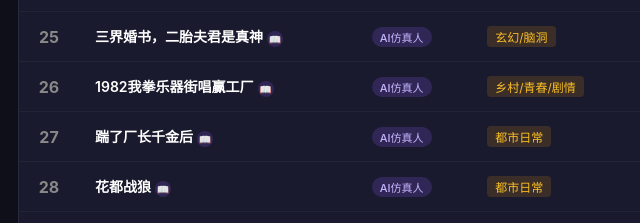
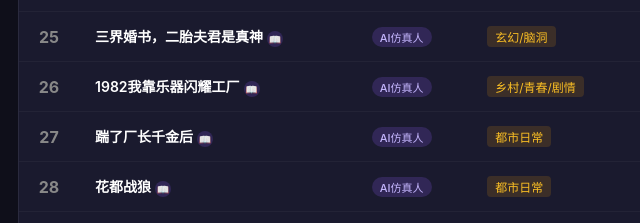
Before and after one commit to bilinsandrali-cpu/Sandra, a plain HTML site: page index.html in a window 1280 px wide. Shown: the part 1638-1861 px from the top of the page, 6-646 px from the left. Drawn offline with Linux system fonts and the light colour scheme; no server answers.

Commit message:
fix: sync type corrections across all dates - 万妖囚录传第一季 2D->3D, 满级传球 AI仿真人->2D, fix drama names

```diff
--- a/index.html
+++ b/index.html
@@ -1265,7 +1265,7 @@ function getDefaultData() {
           {rank:23, name:"我的婆婆是软柿子", tags:"乡村/年代/时代/剧情/反转", publisher:"短剧版权0412236", onlineDate:"03-28", episodes:53, type:"AI仿真人", hotValue:"5102万", synopsis:"缺少公开信息"},
           {rank:24, name:"满级传球，称霸欧洲", tags:"都市日常/青春/剧情/反转", publisher:"短剧版权2798667063", onlineDate:"04-03", episodes:77, type:"2D", hotValue:"5099万", synopsis:"缺少公开信息"},
           {rank:25, name:"三界婚书，二胎夫君是真神", tags:"玄幻/脑洞", publisher:"短剧版权6239592226", onlineDate:"04-02", episodes:70, type:"AI仿真人", hotValue:"5074万", synopsis:"缺少公开信息"},
-          {rank:26, name:"1982我拳乐器街唱赢工厂", tags:"乡村/青春/剧情", publisher:"爱看互动短剧", onlineDate:"03-29", episodes:73, type:"AI仿真人", hotValue:"5070万", synopsis:"缺少公开信息"},
+          {rank:26, name:"1982我靠乐器闪耀工厂", tags:"乡村/青春/剧情", publisher:"爱看互动短剧", onlineDate:"03-29", episodes:73, type:"AI仿真人", hotValue:"5070万", synopsis:"缺少公开信息"},
           {rank:27, name:"踹了厂长千金后", tags:"都市日常", publisher:"短剧版权04086007", onlineDate:"03-27", episodes:41, type:"AI仿真人", hotValue:"5049万", synopsis:"缺少公开信息"},
           {rank:28, name:"花都战狼", tags:"都市日常", publisher:"灵犀动漫", onlineDate:"03-26", episodes:65, type:"AI仿真人", hotValue:"5022万", synopsis:"缺少公开信息"},
           {rank:29, name:"盖世神医，这个女婿有点狂", tags:"都市脑洞/剧情/反转", publisher:"爱看互动短剧", onlineDate:"03-18", episodes:80, type:"AI仿真人", hotValue:"5020万", synopsis:"缺少公开信息"},
@@ -1400,7 +1400,7 @@ function getDefaultData() {
           {rank:14, name:"团宠狗师妹，我的师门全是大妖", tags:"剧情", publisher:"", onlineDate:"", episodes:70, type:"AI仿真人", hotValue:"5281万", synopsis:""},
           {rank:15, name:"聚宝仙盆之杂灵根才是真BOSS", tags:"玄幻/异界", publisher:"短剧版权6058249392", onlineDate:"03-10", episodes:99, type:"3D", hotValue:"5216万", synopsis:"14岁杂灵根少年贺平生初入秀竹峰，偶得聚宝仙盆。凭借仙盆越阶反杀欺压他的宗门弟子，踏上逆袭修仙之路。"},
           {rank:16, name:"归田伴兽趣，满载金满途", tags:"反转/剧情/逆袭", publisher:"", onlineDate:"", episodes:60, type:"AI仿真人", hotValue:"5214万", synopsis:""},
-          {rank:17, name:"万妖囚录传第一季", tags:"剧情/古风", publisher:"梦绘星界动漫", onlineDate:"03-25", episodes:81, type:"2D", hotValue:"5207万", synopsis:"缺少公开信息"},
+          {rank:17, name:"万妖囚录传第一季", tags:"剧情/古风", publisher:"梦绘星界动漫", onlineDate:"03-25", episodes:81, type:"3D", hotValue:"5207万", synopsis:"缺少公开信息"},
           {rank:18, name:"不疯不活", tags:"剧情/古风", publisher:"", onlineDate:"", episodes:47, type:"AI仿真人", hotValue:"5192万", synopsis:""},
           {rank:19, name:"说好对半分两百万分我十万", tags:"剧情/逆袭", publisher:"西安赏彩", onlineDate:"", episodes:41, type:"AI仿真人", hotValue:"5173万", synopsis:""},
           {rank:20, name:"花都战狼", tags:"都市日常", publisher:"", onlineDate:"", episodes:65, type:"AI仿真人", hotValue:"5164万", synopsis:""},
@@ -1431,7 +1431,7 @@ function getDefaultData() {
           {rank:7, name:"虎群团宠小公主", tags:"年代/反转/古风/剧情", publisher:"", onlineDate:"", episodes:84, type:"AI仿真人", hotValue:"5579万", synopsis:""},
           {rank:8, name:"重生之儿媳绝处逢生", tags:"都市日常", publisher:"", onlineDate:"", episodes:75, type:"AI仿真人", hotValue:"5450万", synopsis:""},
           {rank:9, name:"开局一条蛇，无限进化", tags:"逆袭/剧情/反转/古风", publisher:"湖北优剧", onlineDate:"", episodes:83, type:"3D", hotValue:"5432万", synopsis:""},
-          {rank:10, name:"万妖囚录传第一季", tags:"剧情/古风", publisher:"梦绘星界动漫", onlineDate:"03-25", episodes:81, type:"2D", hotValue:"5311万", synopsis:"缺少公开信息"},
+          {rank:10, name:"万妖囚录传第一季", tags:"剧情/古风", publisher:"梦绘星界动漫", onlineDate:"03-25", episodes:81, type:"3D", hotValue:"5311万", synopsis:"缺少公开信息"},
           {rank:11, name:"化身锦鲤，我逆袭成龙", tags:"逆袭/反转/剧情/喜剧", publisher:"亿禧魅影视", onlineDate:"", episodes:70, type:"3D", hotValue:"5525万", synopsis:""},
           {rank:12, name:"前夫嫌我是个瘸子，我转身离开", tags:"恋爱/都市", publisher:"树下的椰子", onlineDate:"03-26", episodes:73, type:"AI仿真人", hotValue:"5322万", synopsis:"缺少公开信息"},
           {rank:13, name:"聚宝仙盆之杂灵根才是真BOSS", tags:"玄幻/异界", publisher:"短剧版权6058249392", onlineDate:"03-10", episodes:99, type:"3D", hotValue:"5309万", synopsis:"14岁杂灵根少年贺平生初入秀竹峰，偶得聚宝仙盆。凭借仙盆越阶反杀欺压他的宗门弟子，踏上逆袭修仙之路。"},
@@ -1472,7 +1472,7 @@ function getDefaultData() {
           {rank:10, name:"前夫嫌我是个瘸子，我转身离开", tags:"恋爱/都市", publisher:"树下的椰子", onlineDate:"03-26", episodes:73, type:"AI仿真人", hotValue:"5370万", synopsis:"缺少公开信息"},
           {rank:11, name:"重生之儿媳绝处逢生", tags:"都市日常", publisher:"", onlineDate:"", episodes:75, type:"AI仿真人", hotValue:"5359万", synopsis:""},
           {rank:12, name:"诡鼎道仙", tags:"逆袭", publisher:"灵矩动漫", onlineDate:"03-26", episodes:72, type:"AI仿真人", hotValue:"5326万", synopsis:"缺少公开信息"},
-          {rank:13, name:"万妖囚录传第一季", tags:"剧情/古风", publisher:"梦绘星界动漫", onlineDate:"03-25", episodes:81, type:"2D", hotValue:"5323万", synopsis:"缺少公开信息"},
+          {rank:13, name:"万妖囚录传第一季", tags:"剧情/古风", publisher:"梦绘星界动漫", onlineDate:"03-25", episodes:81, type:"3D", hotValue:"5323万", synopsis:"缺少公开信息"},
           {rank:14, name:"化身锦鲤，我逆袭成龙", tags:"逆袭/反转/剧情/喜剧", publisher:"亿禧魅影视", onlineDate:"", episodes:70, type:"3D", hotValue:"5300万", synopsis:""},
           {rank:15, name:"盖世神医，这个女婿有点狂", tags:"都市脑洞/剧情/反转", publisher:"爱看互动短剧", onlineDate:"03-18", episodes:80, type:"AI仿真人", hotValue:"5267万", synopsis:"缺少公开信息"},
           {rank:16, name:"西游：五指山上贴瓷砖", tags:"青春/剧情/逆袭/反转/喜剧", publisher:"", onlineDate:"", episodes:60, type:"AI仿真人", hotValue:"5232万", synopsis:""},
@@ -1511,7 +1511,7 @@ function getDefaultData() {
           {rank:11, name:"开局一条蛇，无限进化", tags:"逆袭/剧情/反转/古风", publisher:"", onlineDate:"", episodes:83, type:"3D", hotValue:"5560万", synopsis:""},
           {rank:12, name:"重生之儿媳绝处逢生", tags:"都市日常", publisher:"", onlineDate:"", episodes:75, type:"AI仿真人", hotValue:"5534万", synopsis:""},
           {rank:13, name:"诡鼎道仙", tags:"逆袭", publisher:"灵矩动漫", onlineDate:"03-26", episodes:72, type:"AI仿真人", hotValue:"5516万", synopsis:"缺少公开信息"},
-          {rank:14, name:"万妖囚录传第一季", tags:"剧情/古风", publisher:"梦绘星界动漫", onlineDate:"03-25", episodes:81, type:"2D", hotValue:"5295万", synopsis:"缺少公开信息"},
+          {rank:14, name:"万妖囚录传第一季", tags:"剧情/古风", publisher:"梦绘星界动漫", onlineDate:"03-25", episodes:81, type:"3D", hotValue:"5295万", synopsis:"缺少公开信息"},
           {rank:15, name:"长生录，从侄女上门求丹开始长生", tags:"武侠", publisher:"tomatotv", onlineDate:"03-27", episodes:85, type:"AI仿真人", hotValue:"5278万", synopsis:"缺少公开信息"},
           {rank:16, name:"嫡女惊华：契约夫君不好惹", tags:"古风", publisher:"树下的椰子", onlineDate:"03-24", episodes:112, type:"AI仿真人", hotValue:"5207万", synopsis:"缺少公开信息"},
           {rank:17, name:"西游：五指山上贴瓷砖", tags:"青春/剧情/逆袭/反转/喜剧", publisher:"", onlineDate:"", episodes:60, type:"AI仿真人", hotValue:"5195万", synopsis:""},
@@ -1545,7 +1545,7 @@ function getDefaultData() {
           {rank:7, name:"盖世神医，这个女婿有点狂", tags:"都市脑洞/剧情/反转", publisher:"爱看互动短剧", onlineDate:"03-18", episodes:80, type:"AI仿真人", hotValue:"5561万", synopsis:"缺少公开信息"},
           {rank:8, name:"我养猫后堂哥哭了", tags:"都市日常/逆袭/反转", publisher:"", onlineDate:"", episodes:34, type:"AI仿真人", hotValue:"5507万", synopsis:""},
           {rank:9, name:"捡到的小奶团，竟是玄学真千金！", tags:"剧情/家庭/都市脑洞", publisher:"爱看互动短剧", onlineDate:"03-17", episodes:78, type:"AI仿真人", hotValue:"5394万", synopsis:"缺少公开信息"},
-          {rank:10, name:"万妖囚录传第一季", tags:"剧情/古风", publisher:"梦绘星界动漫", onlineDate:"03-25", episodes:81, type:"2D", hotValue:"5336万", synopsis:"缺少公开信息"},
+          {rank:10, name:"万妖囚录传第一季", tags:"剧情/古风", publisher:"梦绘星界动漫", onlineDate:"03-25", episodes:81, type:"3D", hotValue:"5336万", synopsis:"缺少公开信息"},
           {rank:11, name:"长生录，从侄女上门求丹开始长生", tags:"武侠", publisher:"tomatotv", onlineDate:"03-27", episodes:84, type:"AI仿真人", hotValue:"5333万", synopsis:"缺少公开信息"},
           {rank:12, name:"嫡女惊华：契约夫君不好惹", tags:"古风", publisher:"树下的椰子", onlineDate:"03-24", episodes:112, type:"AI仿真人", hotValue:"5323万", synopsis:"缺少公开信息"},
           {rank:13, name:"前夫嫌我是个瘸子，我转身离开", tags:"恋爱/都市", publisher:"树下的椰子", onlineDate:"03-26", episodes:73, type:"AI仿真人", hotValue:"5320万", synopsis:"缺少公开信息"},
@@ -1584,7 +1584,7 @@ function getDefaultData() {
           {rank:8, name:"捡到的小奶团，竟是玄学真千金！", tags:"剧情/家庭/都市脑洞", publisher:"爱看互动短剧", onlineDate:"03-17", episodes:78, type:"AI仿真人", hotValue:"5490万", synopsis:"缺少公开信息"},
           {rank:9, name:"长生录，从侄女上门求丹开始长生", tags:"武侠", publisher:"tomatotv", onlineDate:"03-27", episodes:84, type:"AI仿真人", hotValue:"5393万", synopsis:"缺少公开信息"},
           {rank:10, name:"惊！天机门小公主又在摆摊算命", tags:"都市脑洞/家庭/剧情", publisher:"爱看互动短剧", onlineDate:"03-19", episodes:65, type:"AI仿真人", hotValue:"5393万", synopsis:"天机门少主玉洛被自家老爹一脚踹到人间历练，只留一成法力。她苦兮兮在菜市场摆摊算命维生，却不断卷入奇异事件。"},
-          {rank:11, name:"万妖囚录传第一季", tags:"剧情/古风", publisher:"梦绘星界动漫", onlineDate:"03-25", episodes:81, type:"2D", hotValue:"5353万", synopsis:"缺少公开信息"},
+          {rank:11, name:"万妖囚录传第一季", tags:"剧情/古风", publisher:"梦绘星界动漫", onlineDate:"03-25", episodes:81, type:"3D", hotValue:"5353万", synopsis:"缺少公开信息"},
           {rank:12, name:"嫡女惊华：契约夫君不好惹", tags:"古风", publisher:"树下的椰子", onlineDate:"03-24", episodes:112, type:"AI仿真人", hotValue:"5351万", synopsis:"缺少公开信息"},
           {rank:13, name:"保洁老爸竟是绝代潜龙", tags:"都市脑洞/剧情/反转", publisher:"艾看剧场", onlineDate:"03-20", episodes:66, type:"AI仿真人", hotValue:"5308万", synopsis:"缺少公开信息"},
           {rank:14, name:"诡鼎道仙", tags:"逆袭", publisher:"灵矩动漫", onlineDate:"03-26", episodes:72, type:"AI仿真人", hotValue:"5307万", synopsis:"缺少公开信息"},
@@ -1625,7 +1625,7 @@ function getDefaultData() {
           {rank:11, name:"真千金偏要又争又抢", tags:"都市日常", publisher:"掌阅科技", onlineDate:"03-27", episodes:77, type:"AI仿真人", hotValue:"5316万", synopsis:"缺少公开信息"},
           {rank:12, name:"塌下姻缘", tags:"乡村/剧情/年代/喜剧", publisher:"希冀光景", onlineDate:"03-24", episodes:60, type:"AI仿真人", hotValue:"5303万", synopsis:"缺少公开信息"},
           {rank:13, name:"诡鼎道仙", tags:"逆袭", publisher:"灵矩动漫", onlineDate:"03-26", episodes:72, type:"AI仿真人", hotValue:"5294万", synopsis:"缺少公开信息"},
-          {rank:14, name:"万妖囚录传第一季", tags:"剧情/古风", publisher:"梦绘星界动漫", onlineDate:"03-25", episodes:81, type:"2D", hotValue:"5293万", synopsis:"缺少公开信息"},
+          {rank:14, name:"万妖囚录传第一季", tags:"剧情/古风", publisher:"梦绘星界动漫", onlineDate:"03-25", episodes:81, type:"3D", hotValue:"5293万", synopsis:"缺少公开信息"},
           {rank:15, name:"凤云传奇之醒掌天下权", tags:"剧情/古风", publisher:"爱看互动短剧", onlineDate:"03-19", episodes:87, type:"AI仿真人", hotValue:"5237万", synopsis:"缺少公开信息"},
           {rank:16, name:"风水天师", tags:"民国/剧情/悬疑", publisher:"时刻互动", onlineDate:"03-17", episodes:61, type:"AI仿真人", hotValue:"5237万", synopsis:"民国奇门传人李乘风继承随缘堂，不顾劝阻悬壶济世。在接手叶家怪病疑案时以葫芦术声名鹊起，后勘破风水困局、揭露阴阳师阴谋，最终布铜钱阵击败九菊一派，守护大夏风水格局。"},
           {rank:17, name:"前夫嫌我是个瘸子，我转身离开", tags:"恋爱/都市", publisher:"树下的椰子", onlineDate:"03-26", episodes:73, type:"AI仿真人", hotValue:"5199万", synopsis:"缺少公开信息"},
@@ -1706,7 +1706,7 @@ function getDefaultData() {
           {rank:20, name:"封魔碑不用我守，一朝放手天下悔", tags:"玄幻/异界", publisher:"南昌不周山文化", onlineDate:"03-21", episodes:71, type:"AI仿真人", hotValue:"5117万", synopsis:"缺少公开信息"},
           {rank:21, name:"锤人：开局抽取灭世词条", tags:"古风/武侠/剧情", publisher:"短剧版权1436780231", onlineDate:"03-24", episodes:83, type:"AI仿真人", hotValue:"5115万", synopsis:"缺少公开信息"},
           {rank:22, name:"月薪三千，我造了星际母舰", tags:"剧情/喜剧", publisher:"短剧版权8288775839", onlineDate:"03-22", episodes:77, type:"AI仿真人", hotValue:"5059万", synopsis:"缺少公开信息"},
-          {rank:23, name:"万妖囚录传第一季", tags:"剧情/古风", publisher:"梦绘星界动漫", onlineDate:"03-25", episodes:81, type:"2D", hotValue:"5044万", synopsis:"缺少公开信息"},
+          {rank:23, name:"万妖囚录传第一季", tags:"剧情/古风", publisher:"梦绘星界动漫", onlineDate:"03-25", episodes:81, type:"3D", hotValue:"5044万", synopsis:"缺少公开信息"},
           {rank:24, name:"前夫嫌我是个瘸子，我转身离开", tags:"恋爱/都市", publisher:"树下的椰子", onlineDate:"03-26", episodes:73, type:"AI仿真人", hotValue:"5023万", synopsis:"缺少公开信息"},
           {rank:25, name:"荒年，一个馒头成定情信物养老婆", tags:"逆袭/反转/剧情", publisher:"短剧版权7524041224", onlineDate:"03-20", episodes:100, type:"AI仿真人", hotValue:"5021万", synopsis:"游戏代练方寒意外穿越至民不聊生的大景朝，激活'娶妻宠妻'系统，凭借一个馒头救下白芷柔，开启双穿门能力，可往返现代搬运物资。"},
           {rank:26, name:"凤还巢：世子妃权倾天下", tags:"古风", publisher:"树下的椰子", onlineDate:"03-22", episodes:79, type:"AI仿真人", hotValue:"5019万", synopsis:"缺少公开信息"},
```
Also changed, not shown: data.json.
